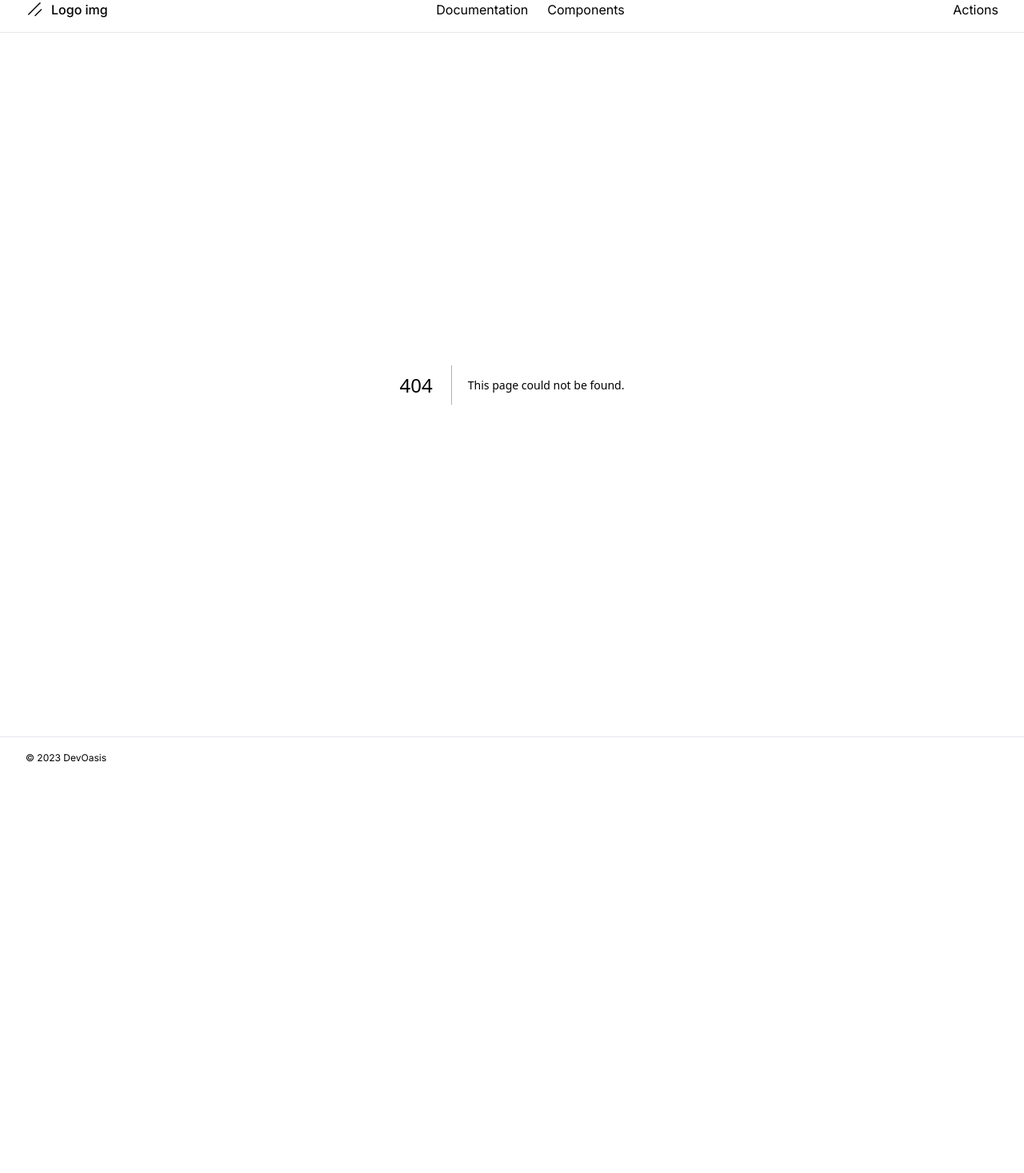
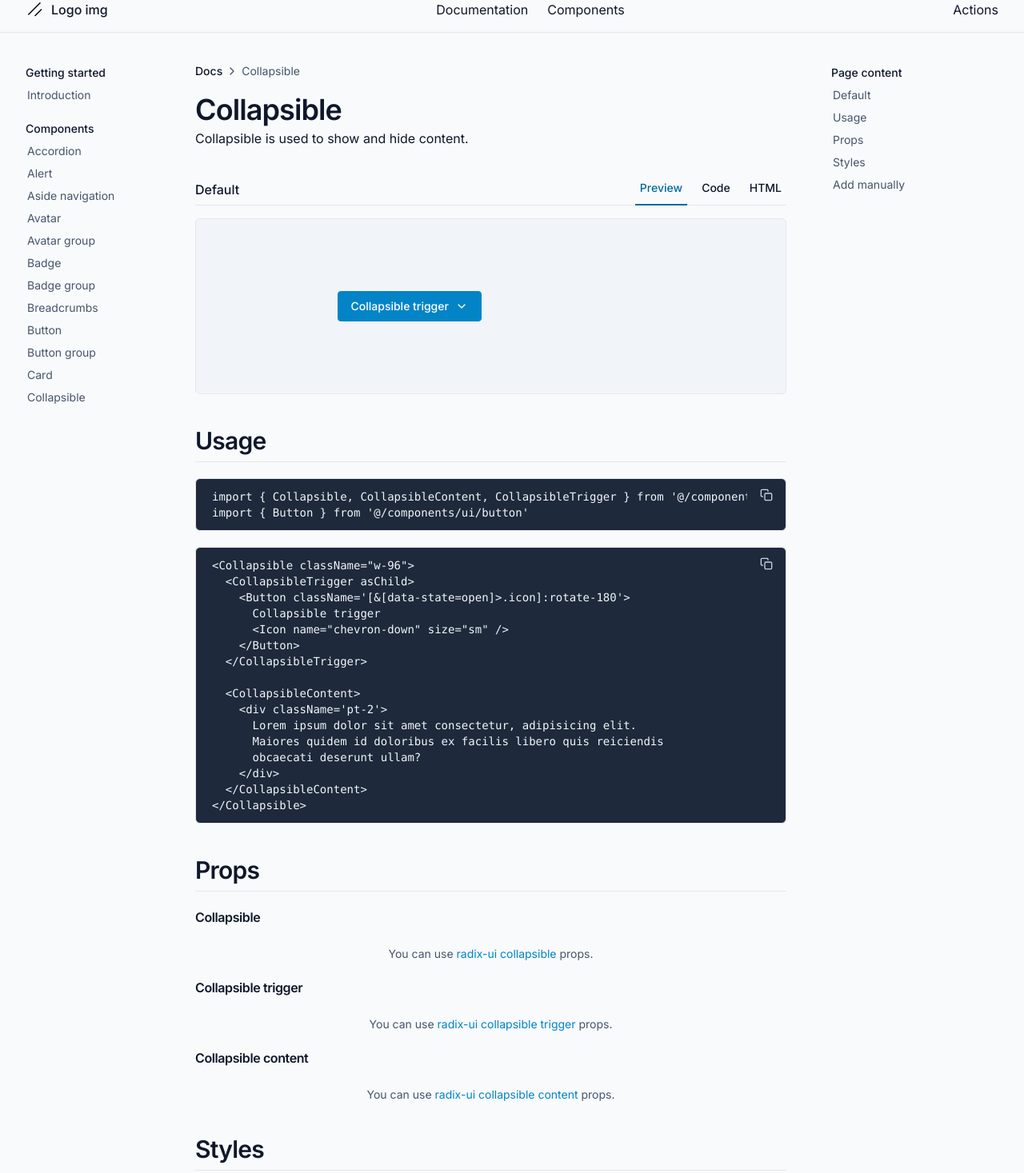
Before and after one commit to MidoDomy/SpacelessUI, a Next.js app: page /docs/components/collapsible in a window 1280 px wide. Before the commit this address had no page. Shown: the part 16-1483 px from the top of the page at 80% size. Before the commit the page ends 986 px from the top, so only its background shows below. Built offline with nearby package versions, Linux system fonts and the light colour scheme.

Commit message:
Collapsible page

```diff
--- a/app/docs/components/accordion/page.tsx
+++ b/app/docs/components/accordion/page.tsx
@@ -207,7 +207,7 @@ export default function AccordionDefault() {
             <TypographyH6 className="mb-2">Accordion trigger</TypographyH6>
             <Table>
               <TableCaption>
-                Besides these props, you can also use other{' '}
+                You can use the default{' '}
                 <a href="https://www.radix-ui.com/primitives/docs/components/accordion#trigger">
                   radix-ui accordion trigger
                 </a>{' '}
@@ -221,7 +221,7 @@ export default function AccordionDefault() {
             <TypographyH6 className="mb-2">Accordion content</TypographyH6>
             <Table>
               <TableCaption>
-                Besides these props, you can also use other{' '}
+                You can use the default{' '}
                 <a href="https://www.radix-ui.com/primitives/docs/components/accordion#content">
                   radix-ui accordion content
                 </a>{' '}
--- a/app/docs/components/alert/page.tsx
+++ b/app/docs/components/alert/page.tsx
@@ -104,6 +104,7 @@ export default function AlertDefault() {
         <section id="props" className="space-y-5">
           <TypographyH2 className="pb-2 border-b">Props</TypographyH2>
 
+          {/* Main props */}
           <div>
             <TypographyH6 className="mb-2">Alert</TypographyH6>
             <Table>
@@ -144,6 +145,26 @@ export default function AlertDefault() {
                   <TableCell>function</TableCell>
                 </TableRow>
               </TableBody>
+            </Table>
+          </div>
+
+          {/* Title */}
+          <div>
+            <TypographyH6 className="mb-2">Alert title</TypographyH6>
+            <Table>
+              <TableCaption>
+                You can use the default <code>heading</code> props.
+              </TableCaption>
+            </Table>
+          </div>
+
+          {/* Description */}
+          <div>
+            <TypographyH6 className="mb-2">Alert description</TypographyH6>
+            <Table>
+              <TableCaption>
+                You can use the default <code>paragraph</code> props.
+              </TableCaption>
             </Table>
           </div>
         </section>
--- a/app/docs/components/aside-navigation/page.tsx
+++ b/app/docs/components/aside-navigation/page.tsx
@@ -132,6 +132,26 @@ export default function AsideNavigationDefault() {
         {/* Props section */}
         <section id="props" className="space-y-5">
           <TypographyH2 className="pb-2 border-b">Props</TypographyH2>
+
+          {/* Main props */}
+          <div>
+            <TypographyH6 className="mb-2">Aside navigation, group, subgroup</TypographyH6>
+            <Table>
+              <TableCaption>
+                You can use the default <code>div</code> props.
+              </TableCaption>
+            </Table>
+          </div>
+
+          {/* Title props */}
+          <div>
+            <TypographyH6 className="mb-2">Aside navigation group title</TypographyH6>
+            <Table>
+              <TableCaption>
+                You can use the default <code>heading</code> props.
+              </TableCaption>
+            </Table>
+          </div>
 
           {/* Link props */}
           <div>
--- a/app/docs/components/breadcrumbs/page.tsx
+++ b/app/docs/components/breadcrumbs/page.tsx
@@ -99,6 +99,16 @@ export default function BadgeDefault() {
         {/* Props section */}
         <section id="props" className="space-y-5">
           <TypographyH2 className="pb-2 border-b">Props</TypographyH2>
+
+          {/* Main props */}
+          <div>
+            <TypographyH6 className="mb-2">Breadcrumbs</TypographyH6>
+            <Table>
+              <TableCaption>
+                You can use the default <code>div</code> props.
+              </TableCaption>
+            </Table>
+          </div>
 
           {/* Breadcrumb item props */}
           <div>
--- /dev/null
+++ b/app/docs/components/collapsible/page.tsx
@@ -0,0 +1,236 @@
+import React from 'react'
+
+import {
+  AsideNavigation,
+  AsideNavigationGroup,
+  AsideNavigationSubGroup,
+  AsideNavigationGroupTitle,
+  AsideNavigationLink,
+} from '@/components/ui/aside-navigation'
+import {
+  TypographyH1,
+  TypographyH2,
+  TypographyH6,
+  TypographyP,
+} from '@/components/ui/typography'
+import { Button } from '@/components/ui/button'
+import { Code } from '@/components/ui/code'
+import {
+  Breadcrumbs,
+  BreadcrumbsDivider,
+  BreadcrumbsItem,
+} from '@/components/ui/breadcrumbs'
+import {
+  Table,
+  TableBody,
+  TableCaption,
+  TableCell,
+  TableHead,
+  TableHeader,
+  TableRow,
+} from '@/components/ui/table'
+
+import ComponentPreview from '@/components/partials/component-preview'
+import {
+  Collapsible,
+  CollapsibleContent,
+  CollapsibleTrigger,
+} from '@/components/ui/collapsible'
+import { Icon } from '@/components/ui/icon'
+
+export default function CardPage() {
+  return (
+    <>
+      {/* Page main content */}
+      <div className="col-span-9 space-y-10">
+        {/* Page intro info */}
+        <div>
+          <Breadcrumbs className="mb-5">
+            <BreadcrumbsItem>Docs</BreadcrumbsItem>
+            <BreadcrumbsDivider />
+            <BreadcrumbsItem>Collapsible</BreadcrumbsItem>
+          </Breadcrumbs>
+
+          <TypographyH1 className="mb-1">Collapsible</TypographyH1>
+          <TypographyP>
+            Collapsible is used to show and hide content.
+          </TypographyP>
+        </div>
+
+        {/* Default section */}
+        <section id="default">
+          <ComponentPreview
+            title="Default"
+            preview={
+              <Collapsible className="w-96">
+                <CollapsibleTrigger asChild>
+                  <Button className="[&[data-state=open]>.icon]:rotate-180">
+                    Collapsible trigger
+                    <Icon name="chevron-down" size="sm" />
+                  </Button>
+                </CollapsibleTrigger>
+
+                <CollapsibleContent>
+                  <div className="pt-2">
+                    Lorem ipsum dolor sit amet consectetur, adipisicing elit.
+                    Maiores quidem id doloribus ex facilis libero quis
+                    reiciendis obcaecati deserunt ullam?
+                  </div>
+                </CollapsibleContent>
+              </Collapsible>
+            }
+            code={`import { Collapsible, CollapsibleContent, CollapsibleTrigger } from '@/components/ui/collapsible'
+import { Button } from '@/components/ui/button'
+
+export default function CardDefault() {
+  return (
+    <Collapsible className="w-96">
+      <CollapsibleTrigger asChild>
+        <Button className='[&[data-state=open]>.icon]:rotate-180'>
+          Collapsible trigger
+          <Icon name="chevron-down" size="sm" />
+        </Button>
+      </CollapsibleTrigger>
+
+      <CollapsibleContent>
+        <div className='pt-2'>
+          Lorem ipsum dolor sit amet consectetur, adipisicing elit.
+          Maiores quidem id doloribus ex facilis libero quis reiciendis
+          obcaecati deserunt ullam?
+        </div>
+      </CollapsibleContent>
+    </Collapsible>
+  )
+}`}
+          />
+        </section>
+
+        {/* Usage section */}
+        <section id="usage" className="space-y-5">
+          <TypographyH2 className="pb-2 border-b">Usage</TypographyH2>
+
+          <Code>
+            {`import { Collapsible, CollapsibleContent, CollapsibleTrigger } from '@/components/ui/collapsible'
+import { Button } from '@/components/ui/button'`}
+          </Code>
+          <Code>
+            {`<Collapsible className="w-96">
+  <CollapsibleTrigger asChild>
+    <Button className='[&[data-state=open]>.icon]:rotate-180'>
+      Collapsible trigger
+      <Icon name="chevron-down" size="sm" />
+    </Button>
+  </CollapsibleTrigger>
+
+  <CollapsibleContent>
+    <div className='pt-2'>
+      Lorem ipsum dolor sit amet consectetur, adipisicing elit.
+      Maiores quidem id doloribus ex facilis libero quis reiciendis
+      obcaecati deserunt ullam?
+    </div>
+  </CollapsibleContent>
+</Collapsible>`}
+          </Code>
+        </section>
+
+        {/* Props section */}
+        <section id="props" className="space-y-5">
+          <TypographyH2 className="pb-2 border-b">Props</TypographyH2>
+
+          {/* Main props */}
+          <div>
+            <TypographyH6 className="mb-2">Collapsible</TypographyH6>
+            <Table>
+              <TableCaption>
+                You can use{' '}
+                <a href="https://www.radix-ui.com/primitives/docs/components/collapsible#root">
+                  radix-ui collapsible
+                </a>{' '}
+                props.
+              </TableCaption>
+            </Table>
+          </div>
+
+          {/* Trigger props */}
+          <div>
+            <TypographyH6 className="mb-2">Collapsible trigger</TypographyH6>
+            <Table>
+              <TableCaption>
+                You can use{' '}
+                <a href="https://www.radix-ui.com/primitives/docs/components/collapsible#trigger">
+                  radix-ui collapsible trigger
+                </a>{' '}
+                props.
+              </TableCaption>
+            </Table>
+          </div>
+
+          {/* Content props */}
+          <div>
+            <TypographyH6 className="mb-2">Collapsible content</TypographyH6>
+            <Table>
+              <TableCaption>
+                You can use{' '}
+                <a href="https://www.radix-ui.com/primitives/docs/components/collapsible#content">
+                  radix-ui collapsible content
+                </a>{' '}
+                props.
+              </TableCaption>
+            </Table>
+          </div>
+        </section>
+
+        {/* Styles */}
+        <section id="styles" className="space-y-4">
+          <TypographyH2 className="pb-2 border-b">Styles</TypographyH2>
+          <TypographyP>
+            You can add different styles for the current component state, on all
+            collapsible components, using these attributes in the class.
+          </TypographyP>
+
+          <Code>{`[&[data-state=open]]:property`}</Code>
+          <Code>{`[&[data-state=closed]]:property`}</Code>
+        </section>
+
+        {/* Manualy */}
+        <section id="manually" className="space-y-4">
+          <TypographyH2 className="pb-2 border-b">Add manually</TypographyH2>
+          <TypographyP>
+            You can use this component in your other projects. Just copy paste!
+          </TypographyP>
+
+          <Code>
+            {`'use client'
+
+import * as CollapsiblePrimitive from '@radix-ui/react-collapsible'
+
+const Collapsible = CollapsiblePrimitive.Root
+
+const CollapsibleTrigger = CollapsiblePrimitive.CollapsibleTrigger
+
+const CollapsibleContent = CollapsiblePrimitive.CollapsibleContent
+
+export { Collapsible, CollapsibleTrigger, CollapsibleContent }`}
+          </Code>
+        </section>
+      </div>
+
+      {/* Page content aside links */}
+      <div className="col-span-3">
+        <AsideNavigation className="sticky top-4">
+          <AsideNavigationGroup>
+            <AsideNavigationGroupTitle>Page content</AsideNavigationGroupTitle>
+
+            <AsideNavigationLink href="#default">Default</AsideNavigationLink>
+            <AsideNavigationLink href="#usage">Usage</AsideNavigationLink>
+            <AsideNavigationLink href="#props">Props</AsideNavigationLink>
+            <AsideNavigationLink href="#styles">Styles</AsideNavigationLink>
+            <AsideNavigationLink href="#manually">
+              Add manually
+            </AsideNavigationLink>
+          </AsideNavigationGroup>
+        </AsideNavigation>
+      </div>
+    </>
+  )
+}
--- a/app/docs/layout.tsx
+++ b/app/docs/layout.tsx
@@ -22,6 +22,7 @@ export default function DashboardLayout({
     { name: 'Button', url: 'button' },
     { name: 'Button group', url: 'button-group' },
     { name: 'Card', url: 'card' },
+    { name: 'Collapsible', url: 'collapsible' },
   ]
 
   return (
```
Also changed, not shown: app/docs/components/card/page.tsx (+1 -10 lines).
